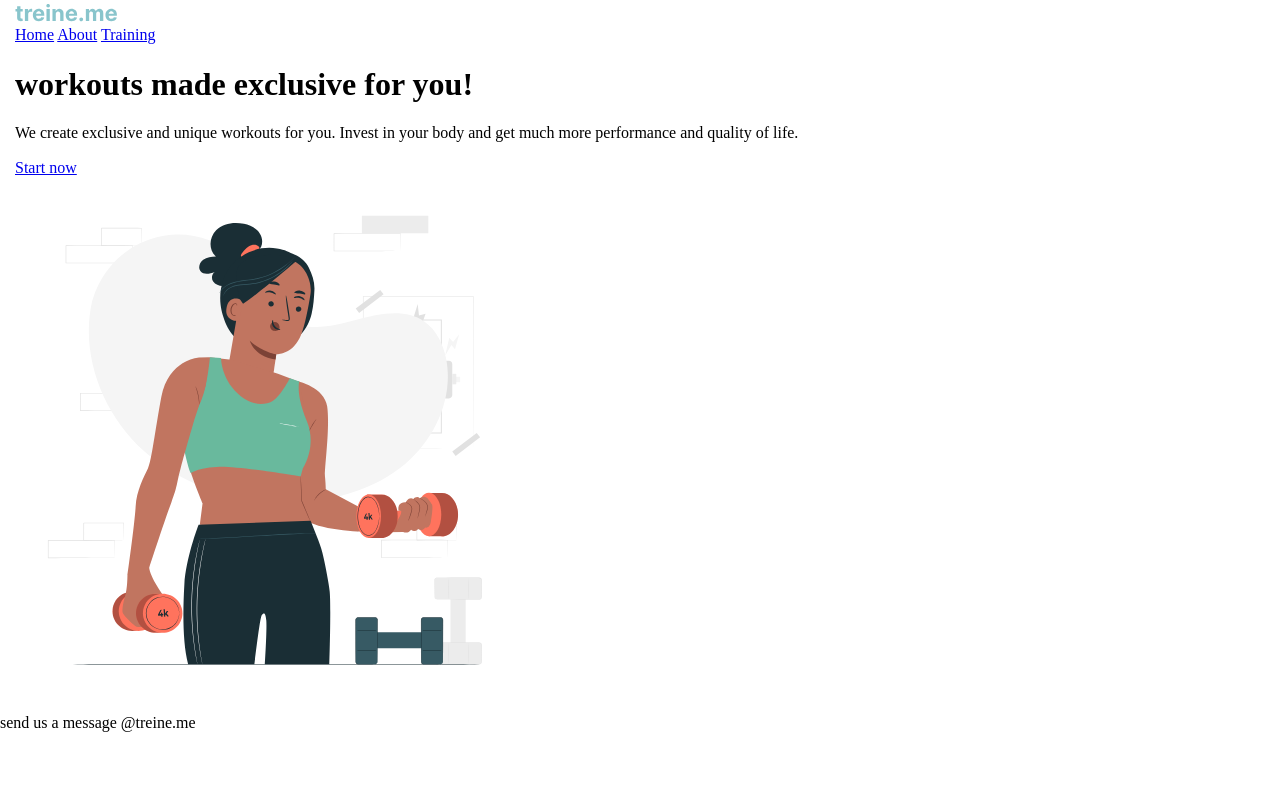
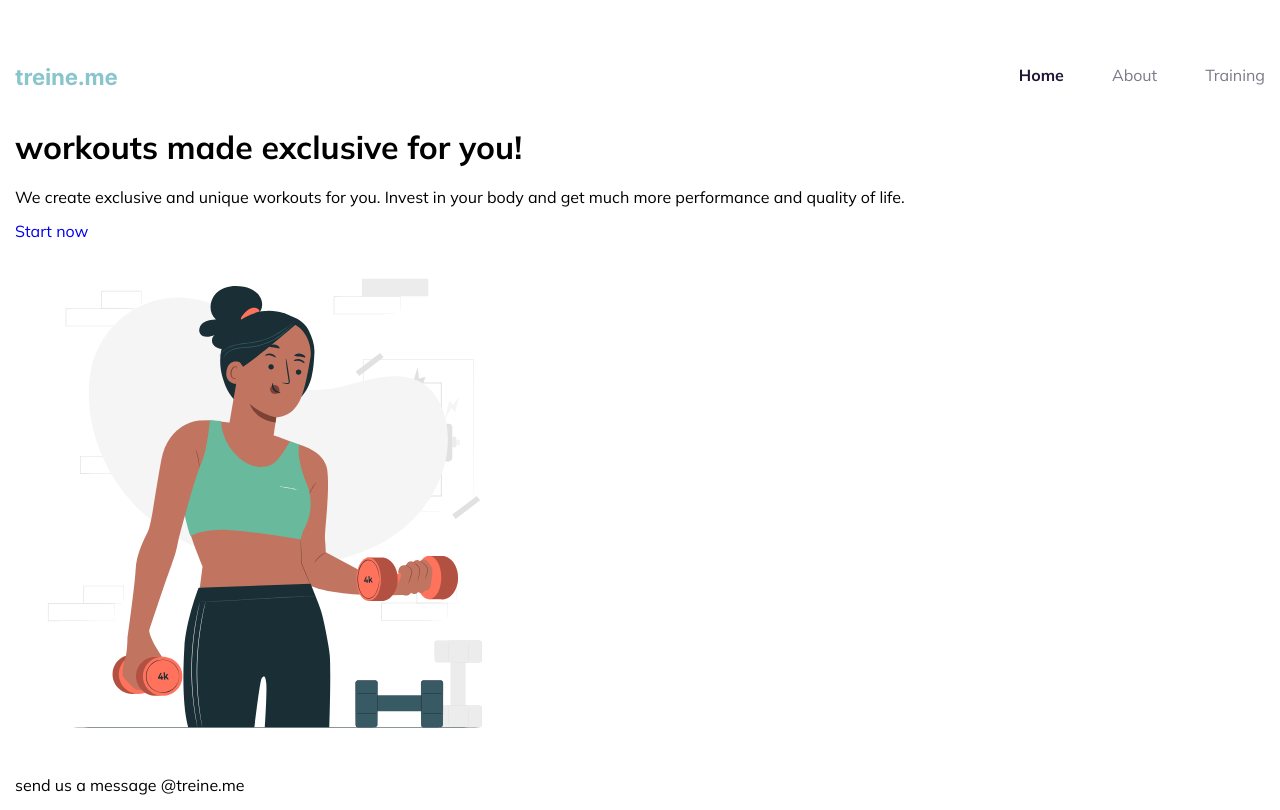
Before and after one commit to MarilynSobalvarro/Examen-11-08-2026, a website: page index.html in a window 1280 px wide. Drawn offline with Linux system fonts and the light colour scheme.

Commit message:
Implementacion CSS en SECCION 1/HEADER

```diff
--- a/Estilos_generales.txt
+++ b/Estilos_generales.txt
@@ -6,7 +6,7 @@ DM Sans - button
 Tamano de textos:
 h1 = 48px
 
-p = 16px / bold
+p = 16px
 p = 14 px
 
 a = 18px / regular
--- a/index.html
+++ b/index.html
@@ -5,6 +5,10 @@
         <meta charset="UTF-8">
         <meta name="viewport" content="width=device-width, initial-scale=1.0">
         <title>Examen</title>
+
+        <link rel="preconnect" href="https://fonts.googleapis.com">
+        <link rel="preconnect" href="https://fonts.gstatic.com" crossorigin>
+        <link href="https://fonts.googleapis.com/css2?family=Inter:ital,opsz,wght@0,14..32,100..900;1,14..32,100..900&family=Mulish:ital,wght@0,200..1000;1,200..1000&display=swap" rel="stylesheet">
 
         <link rel="stylesheet" href="./public/css/normalize.css">
         <link rel="stylesheet" href="./public/css/styles.css">
@@ -16,7 +20,7 @@
         <header class="header container">
             <img src="./public/assets/svg/logo-header.svg" alt="Logo">
 
-            <nav>
+            <nav class="menu-header">
                 <a href="#">Home</a>
                 <a href="#">About</a>
                 <a href="#">Training</a>
@@ -25,19 +29,19 @@
 
         <!-- SECCION 2 - HERO -->
         <section class="hero container">
-            <article class="hero-content">
+            <div class="hero-content">
                 <h1>workouts made exclusive for you!</h1>
                 <p>We create exclusive and unique workouts for you. Invest in your body and get much more performance and quality of life.</p>
 
                 <a class="btn" href="#">Start now</a>
-            </article>
+            </div>
 
             <img src="./public/assets/svg/hero-img.svg" alt="Woman with weights">
         </section>
 
         <!-- SECCION 3 - FOOTER -->
-        <footer>
-            <p>send us a message @treine.me</p>
+        <footer class="footer container">
+            <p>send us a message <span>@treine.me</span></p>
         </footer>
 
     </body>
--- a/sass/_estilos-generales.scss
+++ b/sass/_estilos-generales.scss
@@ -1,37 +1,19 @@
 /* ESTILOS GENERALES EN ETIQUETAS*/
-// body {
-//   font-family: ;
-//   margin: 0;
-// }
+body {
+  font-family: "Mulish", sans-serif;
+  margin: 0;
+}
 
-// h1 {
+h1 {
+    font-size: rem(48px);
+}
 
-// }
+a {
+    font-size: rem(18px);
+    text-decoration: none;
+}
 
-// h2 {
-
-// }
-
-// h3 {
-
-// }
-
-// h4 {
-
-// }
-
-// h5 {
-
-// }
-
-// p {
-
-// }
-
-// a {
-// }
-
-// img{
-//   max-width: 100%;
-//   height: auto;
-// }
+img{
+    max-width: 100%;
+    height: auto;
+}
--- a/sass/_variables.scss
+++ b/sass/_variables.scss
@@ -2,6 +2,11 @@
 $fontsize-default: 16px;
 
 // VARIABLES COLORES
+$color-nav: #1F1534;
+$light-blue: #89C5CC;
+$gray: #7D7987;
+$light-gray: #F9F9F9;
+$light-green: #69B99D;
 
 // BREAKPOINTS
 $tablet-breakpoint: 1023px;
--- /dev/null
+++ b/sass/partials/_header.scss
@@ -0,0 +1,23 @@
+.header{
+    padding-top: 64px;
+    padding-bottom: 22px;
+
+    display: flex;
+    justify-content: space-between;
+    align-items: center;
+
+    a:first-child{
+        font-weight: 700;
+        color: $color-nav;
+    }
+
+    a{
+        color: $gray;
+
+    }
+}
+
+.menu-header{
+    display: flex;
+    gap: 48px;
+}
--- a/sass/styles.scss
+++ b/sass/styles.scss
@@ -3,5 +3,9 @@
 @import "estilos-generales";
 @import "helpers";
 
+@import "./partials/header";
+@import "./partials/hero-banner";
+@import "./partials/footer";
+
 @import "responsive/tablet";
 @import "responsive/mobile";
```
Also changed, not shown: public/css/styles.css, sass/partials/_footer.scss (added), sass/partials/_hero-banner.scss (added), 1 other file.
